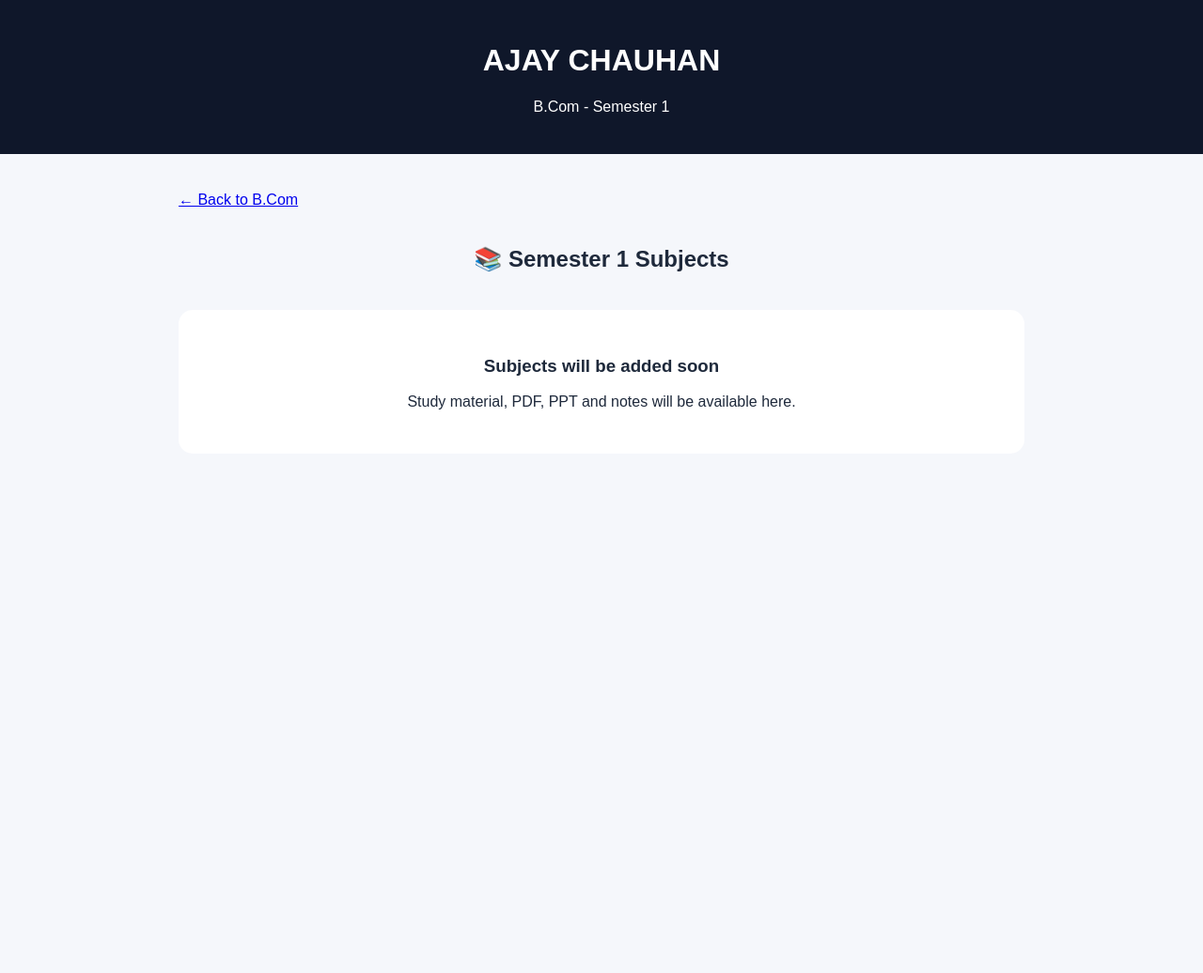
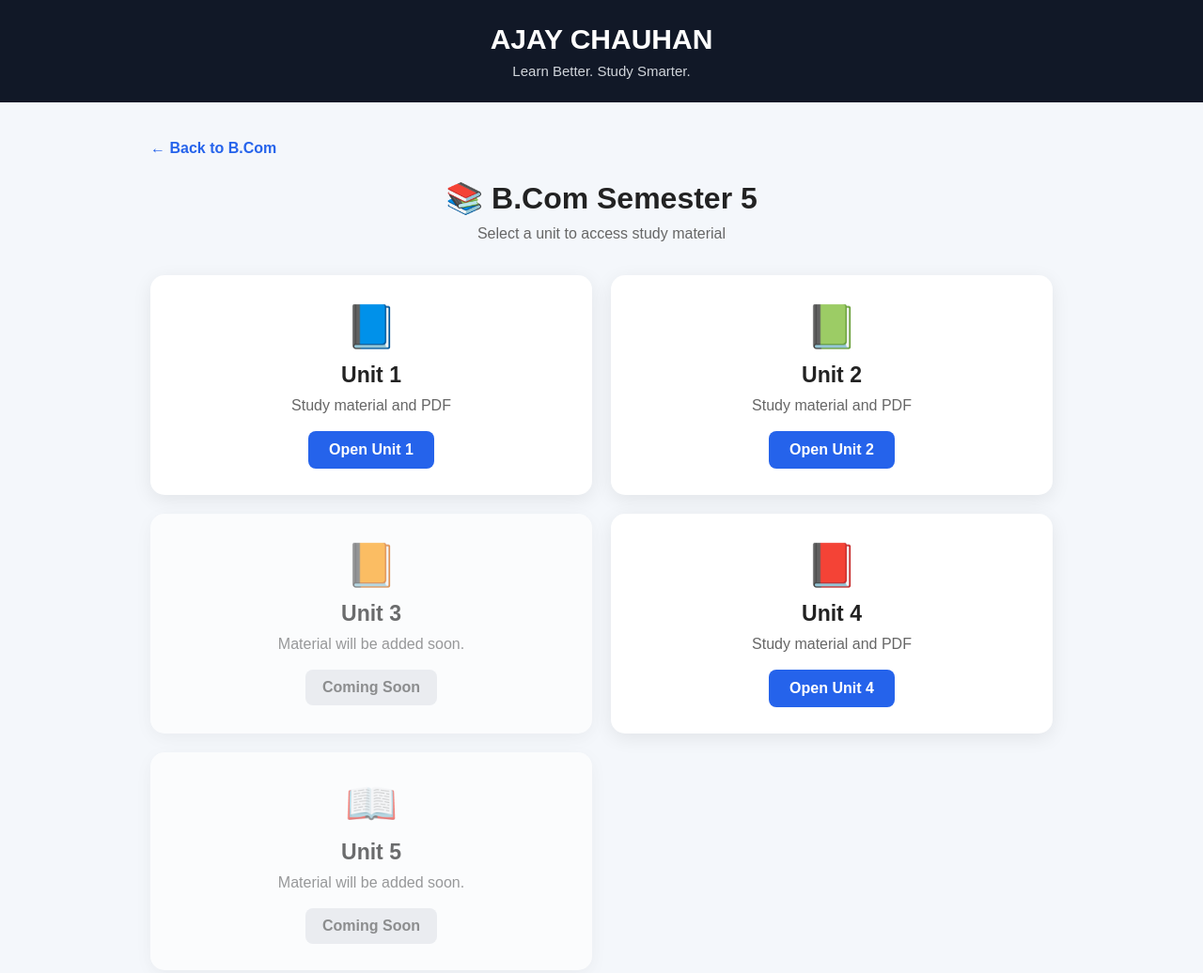
Before and after one commit to ajay83476-create/ajay83476-create.github.io, a plain HTML site: page semester5.html in a window 1280 px wide. Shown: the top 1036 px of the page at 94% size. Before the commit the page ends 800 px from the top, so only its background shows below. Drawn offline with Linux system fonts and the light colour scheme.

Commit message:
Update semester5.html

```diff
--- a/semester5.html
+++ b/semester5.html
@@ -1,28 +1,228 @@
 <!DOCTYPE html>
-<html>
+<html lang="en">
 <head>
     <meta charset="UTF-8">
     <meta name="viewport" content="width=device-width, initial-scale=1.0">
-    <title>B.Com Semester 1 | Ajay Chauhan</title>
+
+    <title>B.Com Semester 5 - Ajay Chauhan</title>
+
+    <style>
+        * {
+            box-sizing: border-box;
+            margin: 0;
+            padding: 0;
+        }
+
+        body {
+            font-family: Arial, sans-serif;
+            background: #f4f7fb;
+            color: #222;
+        }
+
+        header {
+            background: #111827;
+            color: white;
+            padding: 25px 20px;
+            text-align: center;
+        }
+
+        header h1 {
+            font-size: 30px;
+            margin-bottom: 8px;
+        }
+
+        header p {
+            color: #d1d5db;
+            font-size: 15px;
+        }
+
+        .container {
+            max-width: 1000px;
+            margin: 40px auto;
+            padding: 0 20px;
+        }
+
+        .back {
+            display: inline-block;
+            margin-bottom: 25px;
+            text-decoration: none;
+            color: #2563eb;
+            font-weight: bold;
+        }
+
+        .title {
+            text-align: center;
+            margin-bottom: 35px;
+        }
+
+        .title h2 {
+            font-size: 32px;
+            margin-bottom: 10px;
+        }
+
+        .title p {
+            color: #666;
+        }
+
+        .unit-grid {
+            display: grid;
+            grid-template-columns: repeat(2, 1fr);
+            gap: 20px;
+        }
+
+        .unit {
+            background: white;
+            padding: 28px;
+            border-radius: 15px;
+            text-align: center;
+            box-shadow: 0 5px 20px rgba(0,0,0,0.08);
+        }
+
+        .unit .icon {
+            font-size: 45px;
+            margin-bottom: 12px;
+        }
+
+        .unit h3 {
+            font-size: 23px;
+            margin-bottom: 10px;
+        }
+
+        .unit p {
+            color: #666;
+            margin-bottom: 18px;
+        }
+
+        .btn {
+            display: inline-block;
+            padding: 11px 22px;
+            background: #2563eb;
+            color: white;
+            text-decoration: none;
+            border-radius: 8px;
+            font-weight: bold;
+        }
+
+        .btn:hover {
+            background: #1d4ed8;
+        }
+
+        .locked {
+            opacity: 0.65;
+        }
+
+        .coming {
+            display: inline-block;
+            padding: 10px 18px;
+            background: #e5e7eb;
+            color: #555;
+            border-radius: 8px;
+            font-weight: bold;
+        }
+
+        footer {
+            margin-top: 60px;
+            background: #111827;
+            color: #ccc;
+            text-align: center;
+            padding: 20px;
+            font-size: 14px;
+        }
+
+        @media (max-width: 600px) {
+            .unit-grid {
+                grid-template-columns: 1fr;
+            }
+
+            .title h2 {
+                font-size: 27px;
+            }
+        }
+    </style>
 </head>
 
-<body style="font-family:Arial;background:#f5f7fb;margin:0;color:#1e293b;">
+<body>
 
-<header style="background:#0f172a;color:white;text-align:center;padding:25px;">
+<header>
     <h1>AJAY CHAUHAN</h1>
-    <p>B.Com - Semester 1</p>
+    <p>Learn Better. Study Smarter.</p>
 </header>
 
-<main style="max-width:900px;margin:auto;padding:40px 20px;">
-    <a href="bcom.html">← Back to B.Com</a>
+<div class="container">
 
-    <h2 style="text-align:center;margin:40px 0;">📚 Semester 1 Subjects</h2>
+    <a href="bcom.html" class="back">
+        ← Back to B.Com
+    </a>
 
-    <div style="background:white;padding:30px;border-radius:15px;text-align:center;">
-        <h3>Subjects will be added soon</h3>
-        <p>Study material, PDF, PPT and notes will be available here.</p>
+    <div class="title">
+        <h2>📚 B.Com Semester 5</h2>
+        <p>Select a unit to access study material</p>
     </div>
-</main>
+
+    <div class="unit-grid">
+
+        <!-- Unit 1 -->
+        <div class="unit">
+            <div class="icon">📘</div>
+            <h3>Unit 1</h3>
+            <p>Study material and PDF</p>
+
+            <a href="unit1-sem5.html" class="btn">
+                Open Unit 1
+            </a>
+        </div>
+
+        <!-- Unit 2 -->
+        <div class="unit">
+            <div class="icon">📗</div>
+            <h3>Unit 2</h3>
+            <p>Study material and PDF</p>
+
+            <a href="unit2-sem5.html" class="btn">
+                Open Unit 2
+            </a>
+        </div>
+
+        <!-- Unit 3 -->
+        <div class="unit locked">
+            <div class="icon">📙</div>
+            <h3>Unit 3</h3>
+            <p>Material will be added soon.</p>
+
+            <span class="coming">
+                Coming Soon
+            </span>
+        </div>
+
+        <!-- Unit 4 -->
+        <div class="unit">
+            <div class="icon">📕</div>
+            <h3>Unit 4</h3>
+            <p>Study material and PDF</p>
+
+            <a href="unit4-sem5.html" class="btn">
+                Open Unit 4
+            </a>
+        </div>
+
+        <!-- Unit 5 -->
+        <div class="unit locked">
+            <div class="icon">📖</div>
+            <h3>Unit 5</h3>
+            <p>Material will be added soon.</p>
+
+            <span class="coming">
+                Coming Soon
+            </span>
+        </div>
+
+    </div>
+
+</div>
+
+<footer>
+    © 2026 Ajay Chauhan | Educational Study Material
+</footer>
 
 </body>
 </html>
```
